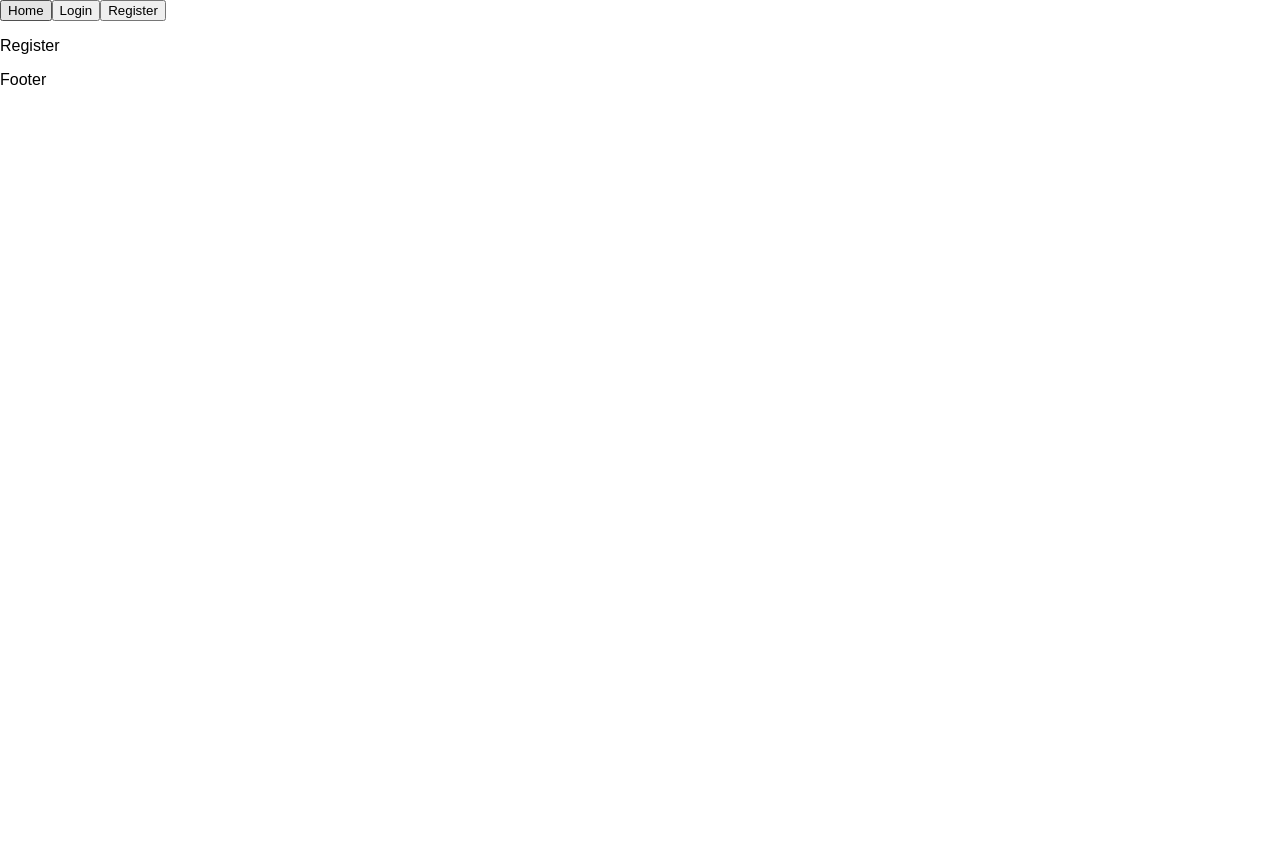
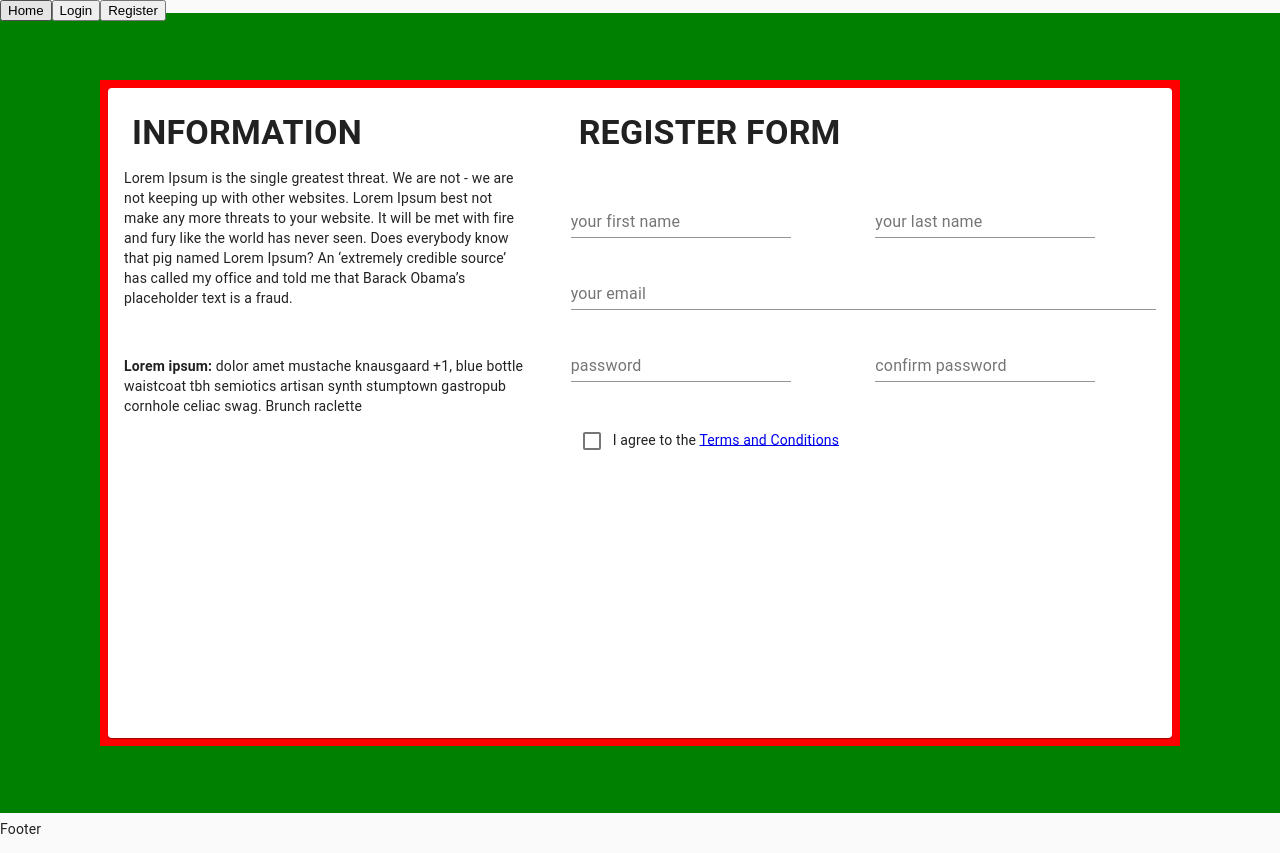
Before and after one commit to Abdul-Sen/Fullstack-social-app, a React (Create React App) app in the folder client/: page /register in a window 1280 px wide. Before the commit the page ends 800 px from the top, so only its background shows below. Built offline with nearby package versions, Linux system fonts and the light colour scheme.

Commit message:
base card and element layout compelte

```diff
--- /dev/null
+++ b/client/src/App/components/registerUser/registerUser.js
@@ -0,0 +1,79 @@
+import React, { Fragment } from 'react';
+import { Grid, Typography, Box, TextField, Checkbox, FormControlLabel } from '@material-ui/core';
+
+function RegisterUser(props) {
+    return (
+
+        <Grid
+            container
+            direction="row"
+            justify="center"
+            alignItems="flex-start"
+            spacing={3}
+        >
+            <Grid item md={12} sm={false} xs={false}>
+                <Typography variant="h4" gutterBottom fontWeight="bold">
+                    <Box fontWeight="bold" m={1}>REGISTER FORM</Box>
+                </Typography>
+            </Grid>
+            <Grid item md={6}>
+                <TextField
+                    label="your first name"
+                    name="firstName"
+                    type="text"
+                    variant="standard"
+                    color="primary"
+                ></TextField>
+            </Grid>
+            <Grid item md={6}>
+                <TextField
+                    label="your last name"
+                    name="lastName"
+                    type="text"
+                    variant="standard"
+                    color="primary"
+
+                ></TextField>
+            </Grid>
+            <Grid item md={12}>
+                <TextField
+                    label="your email"
+                    name="email"
+                    type="text"
+                    variant="standard"
+                    color="primary"
+                    fullWidth
+                ></TextField>
+            </Grid>
+            <Grid item md={6}>
+                <TextField
+                    label="password"
+                    name="password"
+                    type="text"
+                    variant="standard"
+                    color="primary"
+                ></TextField>
+            </Grid>
+            <Grid item md={6}>
+                <TextField
+                    label="confirm password"
+                    name="passwordConfirm"
+                    type="text"
+                    variant="standard"
+                    color="primary"
+                ></TextField>
+            </Grid>
+            <Grid item md={12}>
+
+                <p><Box display="inline">
+                    <Checkbox>
+                    </Checkbox>
+                </Box>I agree to the <a href="https://www.youtube.com/watch?v=dQw4w9WgXcQ">Terms and Conditions</a>
+                </p>
+            </Grid>
+
+        </Grid>
+    )
+}
+
+export default RegisterUser;
--- a/client/src/App/pages/register.js
+++ b/client/src/App/pages/register.js
@@ -1,8 +1,77 @@
-import React from 'react';
+import React, { Fragment } from 'react';
+import { CssBaseline, Grid, makeStyles, Card, CardContent, Typography, Box } from '@material-ui/core';
+import RegisterUser from '../components/registerUser/registerUser';
 
-function Register(props)
-{
-    return (<p>Register</p>)
+const useStyles = makeStyles(theme => ({
+    root: {
+        [theme.breakpoints.up('md')]: {
+            height: "100vh",
+            // padding: "px",
+            backgroundColor: "green"
+        }
+    },
+    temp: {
+        backgroundColor: "red",
+    },
+    temp2: {
+        minHeight: "100%"
+    },
+    card: {
+        minHeight: "100%"
+    }
+}))
+function Register(props) {
+    const cssStyle = useStyles();
+    return (
+        <Fragment>
+            <CssBaseline />
+            <Grid
+                container
+                direction="column"
+                justify="center"
+                alignItems="center"
+                className={cssStyle.root}
+                spacing={2}>
+
+                <Grid item md={10} sm={12} xs={12} className={cssStyle.temp}>
+                    <Card className={cssStyle.card}>
+                        <CardContent>
+                            <Grid
+                                container
+                                direction="row"
+                                justify="space-around"
+                                alignItems="flex-start"
+                                spacing={5}
+                            >
+                                <Grid item md sm={12} xs={12} className={cssStyle.informationSection}>
+                                    <Typography variant="h4" gutterBottom fontWeight="bold">
+                                        <Box fontWeight="bold" m={1}>INFORMATION</Box>
+                                    </Typography>
+                                    <p>
+                                        Lorem Ipsum is the single greatest threat. We are not - we are not keeping up with other websites. Lorem Ipsum best not make any more threats to your website. It will be met with fire and fury like the world has never seen. Does everybody know that pig named Lorem Ipsum? An ‘extremely credible source’ has called my office and told me that Barack Obama’s placeholder text is a fraud.
+                                </p>
+                                    <br />
+                                    <p><Box display="inline" fontWeight="bold" >Lorem ipsum:</Box> dolor amet mustache knausgaard +1, blue bottle waistcoat tbh semiotics artisan synth stumptown gastropub cornhole celiac swag. Brunch raclette </p>
+
+                                </Grid>
+                                <Grid item md={7} sm={12} xs={12}>
+                                    <RegisterUser />
+                                </Grid>
+                            </Grid>
+                            {/* <div>
+                                <div>
+                                    <p>lorem ipsemlorem ipsemlorem ipsemlorem ipsemlorem ipsemlorem ipsemlorem ipsemlorem ipsemlorem ipsemlorem ipsemlorem ipsemlorem ipsemlorem ipsemlorem ipsemlorem ipsemlorem ipsemlorem ipsemlorem ipsemlorem ipsemlorem ipsemlorem ipsemlorem ipsemlorem ipsemlorem ipsemlorem ipsemlorem ipsem</p>
+                                </div>
+                                <div>
+                                    <RegisterUser />
+                                </div>
+                            </div> */}
+                        </CardContent>
+                    </Card>
+                </Grid>
+            </Grid>
+        </Fragment>
+    )
 }
 
 export default Register;
```
